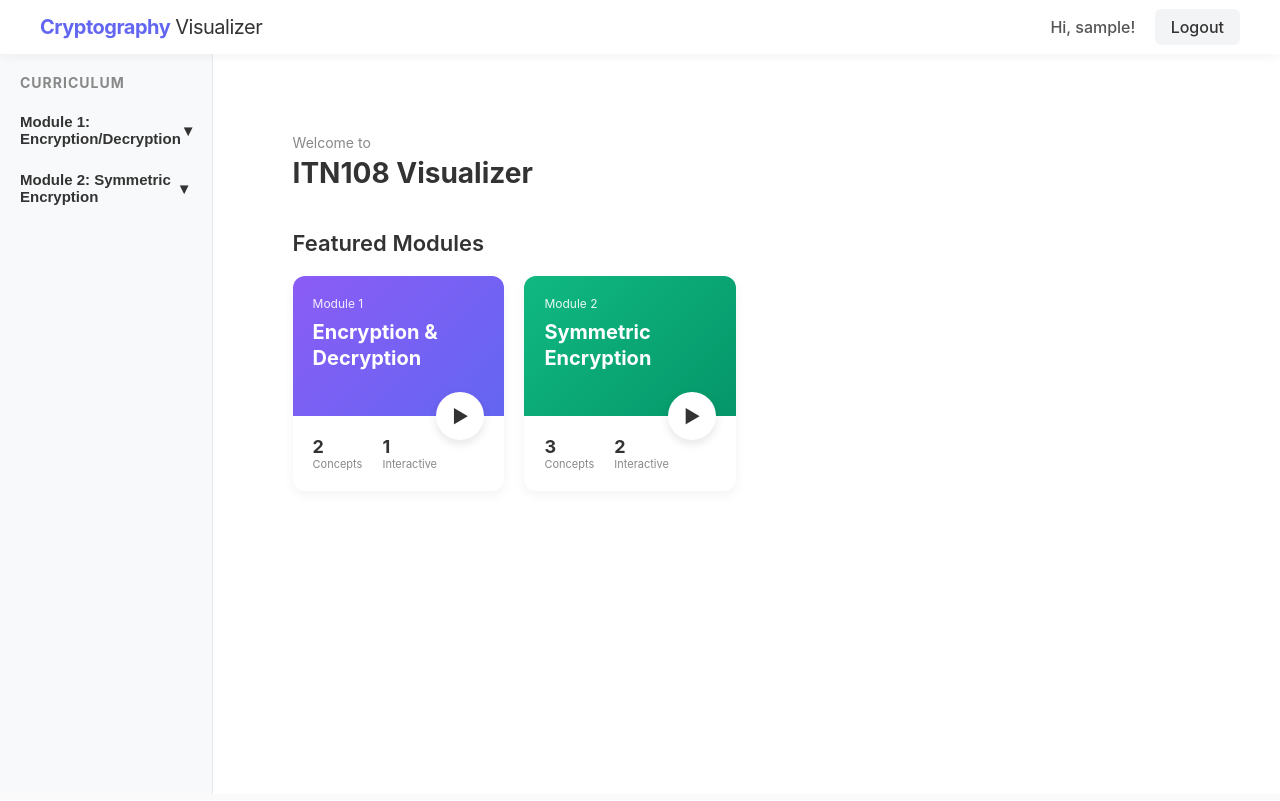
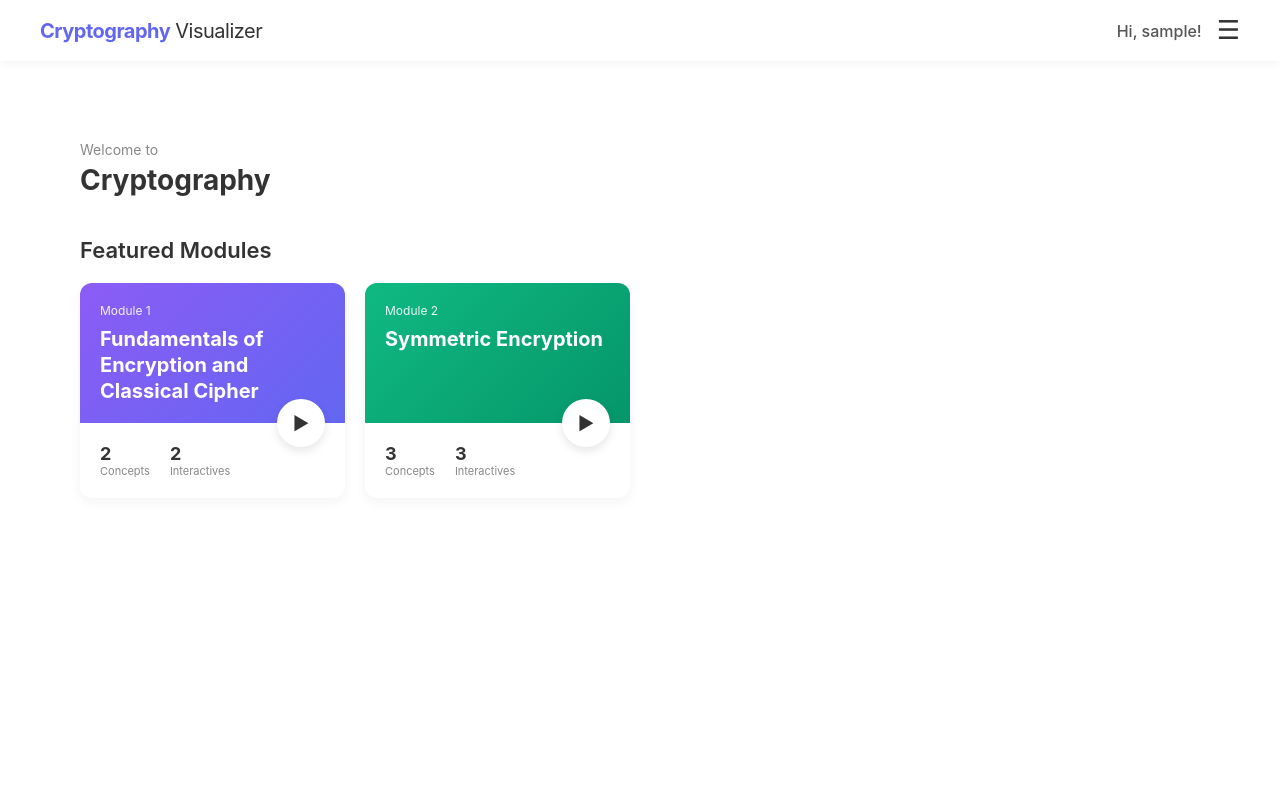
Before and after one commit to AlphaOts25/Viz_Crypto_Thesis, a Flask app: page / in a window 1280 px wide. Run offline with Flask 3, Linux system fonts and the light colour scheme; the visitor is signed in with stand-in values (Sample User, id 1); data that the repository does not hold is empty.

Commit message:
Navbar, user, and admin improvements

```diff
--- a/main.py
+++ b/main.py
@@ -139,7 +139,7 @@ def register():
 @login_required
 def logout():
     logout_user()
-    return redirect(url_for('home'))
+    return redirect(url_for('login'))
 
 
 @app.route('/login', methods=['GET', 'POST'])
@@ -390,7 +390,7 @@ def get_test(test_type):
 @login_required
 def take_test(test_type):
     questions = get_test(test_type)
-    return render_template('test.html', questions=questions, type=test_type, show_sidebar=True)
+    return render_template('test.html', questions=questions, type=test_type, show_sidebar=False)
 
 #---------------------------------------TEMPLATES--------------------------------------------
 
@@ -403,10 +403,10 @@ def home():
     post_test_exists = db.tests.find_one({"type": "post"}) is not None
 
     return render_template(
-        'index.html',
+        'user/dashboard.html',
         pre_test_exists=pre_test_exists,
         post_test_exists=post_test_exists,
-        show_sidebar=True
+        show_sidebar=False
     )
 
 @app.route('/module/<int:module_num>/lesson/<int:lesson_num>')
@@ -429,7 +429,13 @@ def view_lesson(module_num, lesson_num):
     filename = file_map.get(target_code)
     template_path = f"topics/module{module_num}/{filename}"
 
-    return render_template(template_path, lesson_data=current_lesson, show_sidebar=True)
+    return render_template(
+        template_path,
+        lesson_data=current_lesson,
+        show_sidebar=True,
+        pre_test_exists=db.tests.find_one({"type": "pre"}) is not None,
+        post_test_exists=db.tests.find_one({"type": "post"}) is not None
+    )
 
 @app.route('/module/<int:module_num>/intro')
 def module_intro(module_num):
@@ -443,7 +449,12 @@ def module_intro(module_num):
     if not filename:
         return "Module not found", 404
 
-    return render_template(f'topics/module{module_num}/{filename}', show_sidebar=True)
+    return render_template(
+        f'topics/module{module_num}/{filename}',
+        show_sidebar=True,
+        pre_test_exists=db.tests.find_one({"type": "pre"}) is not None,
+        post_test_exists=db.tests.find_one({"type": "post"}) is not None
+    )
 
 #-----------------------MAIN------------------------------------
 UPLOAD_FOLDER = 'static/uploads/videos'
--- a/static/css/navbar.css
+++ b/static/css/navbar.css
@@ -55,3 +55,47 @@
 .btn-login:hover {
     background-color: #e5e7eb;
 }
+
+.menu-wrapper {
+    position: relative;
+    display: flex;
+    align-items: center;
+}
+
+.menu-btn {
+    background: none;
+    border: none;
+    font-size: 26px;
+    cursor: pointer;
+    color: #333;
+}
+
+.dropdown-menu {
+    display: none;
+    position: absolute;
+    right: 0;
+    top: 45px;
+    background: white;
+    min-width: 180px;
+    border-radius: 8px;
+    box-shadow: 0 8px 20px rgba(0,0,0,0.08);
+    overflow: hidden;
+    z-index: 9999;
+}
+
+.dropdown-menu a {
+    display: block;
+    padding: 12px 16px;
+    text-decoration: none;
+    color: #333;
+    font-size: 14px;
+    transition: background 0.2s;
+}
+
+.dropdown-menu a:hover {
+    background: #f3f4f6;
+}
+
+.dropdown-menu.show-menu {
+    display: block;
+}
--- /dev/null
+++ b/static/js/bar.js
@@ -0,0 +1,22 @@
+document.addEventListener("DOMContentLoaded", function () {
+    const menuBtn = document.getElementById("menuBtn");
+    const dropdownMenu = document.getElementById("dropdownMenu");
+
+    if (!menuBtn || !dropdownMenu) {
+        console.log("Menu button or dropdown not found");
+        return;
+    }
+
+    menuBtn.addEventListener("click", function (event) {
+        event.stopPropagation();
+        dropdownMenu.classList.toggle("show-menu");
+    });
+
+    dropdownMenu.addEventListener("click", function (event) {
+        event.stopPropagation();
+    });
+
+    document.addEventListener("click", function () {
+        dropdownMenu.classList.remove("show-menu");
+    });
+});
--- a/templates/auth/login.html
+++ b/templates/auth/login.html
@@ -11,7 +11,7 @@
             <div style="color: red; margin-bottom: 15px; font-size: 14px;">
               {{ messages[0] }}
             </div>
-            -->>
+            -->
           {% endif %}
         {% endwith %}
 
--- a/templates/base.html
+++ b/templates/base.html
@@ -28,5 +28,6 @@
     </div>
 
     <script src="{{ url_for('static', filename='js/main.js') }}"></script>
+    <script src="{{ url_for('static', filename='js/bar.js') }}"></script>
 </body>
 </html>
--- a/templates/partials/navbar.html
+++ b/templates/partials/navbar.html
@@ -12,14 +12,28 @@
     </div>
 
     <div class="nav-actions">
-        {% if current_user.is_authenticated %}
+    {% if current_user.is_authenticated %}
+        <div class="menu-wrapper">
             <span style="margin-right: 15px; color: #555; font-weight: 500;">
                 Hi, {{ current_user.username }}!
             </span>
+            <button type="button" class="menu-btn" id="menuBtn">
+                ☰
+            </button>
 
-            <a href="{{ url_for('logout') }}" class="btn-login">
-                Logout
-            </a>
-        {% endif %}
+            <div class="dropdown-menu" id="dropdownMenu">
+
+                {% if current_user.role == 'student' %}
+                    <a href="#">Profile</a>
+                    <a href="#">Achievement</a>
+                {% elif current_user.role == 'admin' %}
+                    <a href="{{ url_for('admin_users') }}">Results</a>
+                    <a href="#">Settings</a>
+                {% endif %}
+
+                <a href="{{ url_for('logout') }}">Logout</a>
+            </div>
+        </div>
+    {% endif %}
     </div>
 </nav>
--- a/templates/index.html
+++ b/templates/user/dashboard.html
@@ -11,7 +11,7 @@
     <div class="main-container">
         <header class="page-header">
             <p class="welcome-text">Welcome to</p>
-            <h1>ITN108 Visualizer</h1>
+            <h1>Cryptography</h1>
         </header>
 
         <section class="featured-section">
@@ -28,7 +28,7 @@
                     <div class="card-bottom">
                         <div class="card-stats">
                             <div class="stat">
-                                <span class="stat-number">—</span>
+                                <span class="stat-number">10</span>
                                 <span class="stat-label">Questions</span>
                             </div>
                         </div>
@@ -39,7 +39,7 @@
                 <div class="course-card">
                     <div class="card-top bg-purple">
                         <p class="course-subtitle">Module 1</p>
-                        <h3 class="course-title">Encryption & Decryption</h3>
+                        <h3 class="course-title">Fundamentals of Encryption and Classical Cipher</h3>
                     </div>
                     <div class="card-bottom">
                         <div class="card-stats">
@@ -48,8 +48,8 @@
                                 <span class="stat-label">Concepts</span>
                             </div>
                             <div class="stat">
-                                <span class="stat-number">1</span>
-                                <span class="stat-label">Interactive</span>
+                                <span class="stat-number">2</span>
+                                <span class="stat-label">Interactives</span>
                             </div>
                         </div>
                         <a href="{{ url_for('module_intro', module_num=1) }}" class="play-btn">▶</a>
@@ -67,8 +67,8 @@
                                 <span class="stat-label">Concepts</span>
                             </div>
                             <div class="stat">
-                                <span class="stat-number">2</span>
-                                <span class="stat-label">Interactive</span>
+                                <span class="stat-number">3</span>
+                                <span class="stat-label">Interactives</span>
                             </div>
                         </div>
                         <a href="{{ url_for('module_intro', module_num=2) }}" class="play-btn">▶</a>
@@ -83,7 +83,7 @@
                     <div class="card-bottom">
                         <div class="card-stats">
                             <div class="stat">
-                                <span class="stat-number">—</span>
+                                <span class="stat-number">10</span>
                                 <span class="stat-label">Questions</span>
                             </div>
                         </div>
```
Also changed, not shown: templates/user/achievement.html (added), templates/user/profile.html (added), templates/user/settings.html (added).
